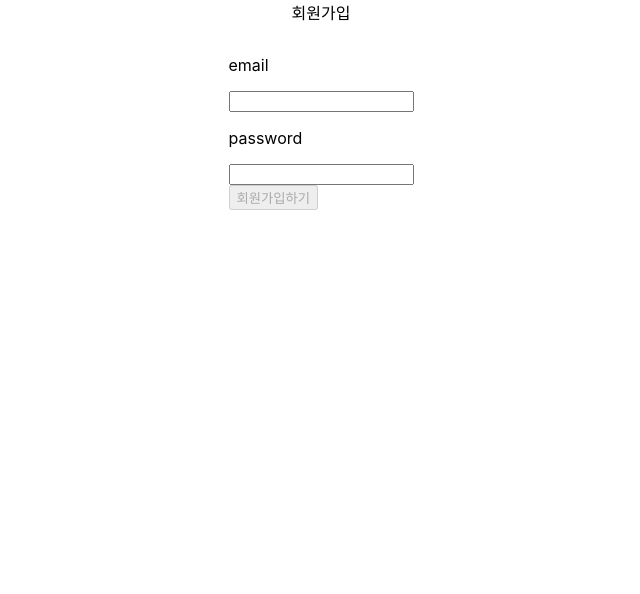
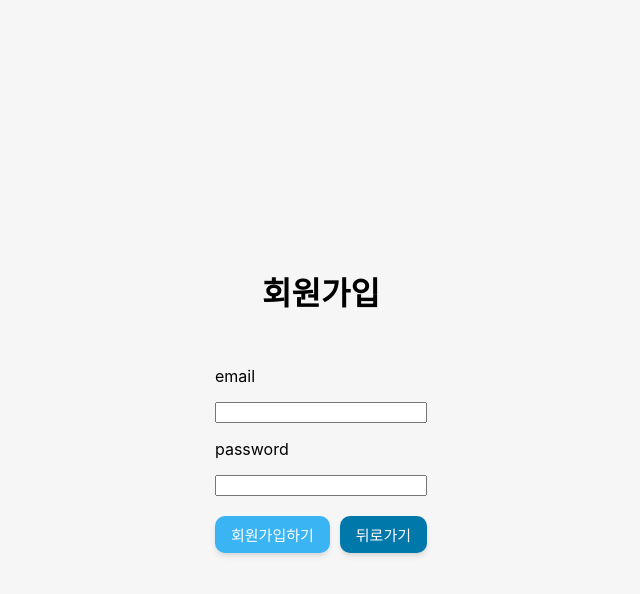
Before and after one commit to skfos62/wanted-pre-onboarding-challenge-fe-1, a React (Create React App) app: page / in a window 1280 px wide. Both pictures are taken after a click on the button "회원가입하기". Shown: the top 594 px of the page, without its empty margins (319-959 px from the left). Built offline with nearby package versions, Linux system fonts and the light colour scheme.

Commit message:
button style 수정

```diff
--- /dev/null
+++ b/src/components/Common/ActionButton.tsx
@@ -0,0 +1,44 @@
+import styled from 'styled-components'
+
+export const ActionButton = styled.button`
+  -webkit-appearance: none;
+  -moz-appearance: none;
+  appearance: none;
+  background-color: #3ab4f2;
+  color: #fff;
+  margin: 0;
+  padding: 0.5rem 1rem;
+  font-size: 15px;
+  font-weight: 400;
+  text-align: center;
+  text-decoration: none;
+  border: none;
+  border-radius: 10px;
+  display: inline-block;
+  width: auto;
+  box-shadow: 0 4px 6px -1px rgba(0, 0, 0, 0.1),
+    0 2px 4px -1px rgba(0, 0, 0, 0.06);
+  cursor: pointer;
+  transition: 0.5s;
+`
+export const CloseButton = styled.button`
+  -webkit-appearance: none;
+  -moz-appearance: none;
+  appearance: none;
+  background-color: #0078aa;
+  color: #fff;
+  margin: 0;
+  padding: 0.5rem 1rem;
+  font-size: 15px;
+  font-weight: 400;
+  text-align: center;
+  text-decoration: none;
+  border: none;
+  border-radius: 10px;
+  display: inline-block;
+  width: auto;
+  box-shadow: 0 4px 6px -1px rgba(0, 0, 0, 0.1),
+    0 2px 4px -1px rgba(0, 0, 0, 0.06);
+  cursor: pointer;
+  transition: 0.5s;
+`
--- a/src/components/Todo/TodoDetail.tsx
+++ b/src/components/Todo/TodoDetail.tsx
@@ -1,6 +1,7 @@
 import React, { useState } from 'react'
 import styled from 'styled-components'
 import { todosFetcher } from '../../Api/fetcher'
+import { ActionButton, CloseButton } from '../Common/ActionButton'
 import { InputWrap, TodoListProps } from './TodoList'
 
 const TodoContainer = styled.div`
@@ -119,42 +120,42 @@ function TodoDetail({ item, onGetTodoList, onCloseDetail }: TodoDetailProps) {
           </div>
         )}
         <ButtonWrap>
-          <button
+          <ActionButton
             type="submit"
             onClick={() => {
               updateTodoList()
             }}
           >
             수정
-          </button>
+          </ActionButton>
           {openUpdate && (
-            <button
+            <ActionButton
               type="submit"
               onClick={() => {
                 setOpenUpdate(false)
               }}
             >
               뒤로
-            </button>
+            </ActionButton>
           )}
 
-          <button
+          <ActionButton
             type="submit"
             onClick={() => {
               deleteTodoList()
             }}
           >
             삭제
-          </button>
+          </ActionButton>
         </ButtonWrap>
-        <button
+        <CloseButton
           type="submit"
           onClick={() => {
             onCloseDetail()
           }}
         >
           닫기
-        </button>
+        </CloseButton>
       </TodoDetailContainer>
     </TodoContainer>
   )
--- a/src/components/Todo/TodoList.tsx
+++ b/src/components/Todo/TodoList.tsx
@@ -2,6 +2,7 @@ import React, { useEffect, useState } from 'react'
 import { useNavigate } from 'react-router-dom'
 import styled from 'styled-components'
 import { AuthType, todosFetcher } from '../../Api/fetcher'
+import { ActionButton, CloseButton } from '../Common/ActionButton'
 import TodoDetail from './TodoDetail'
 
 const TodoContainer = styled.div`
@@ -18,13 +19,13 @@ const TodoContainer = styled.div`
 const TodoListContainer = styled.div`
   display: flex;
   width: 300px;
-  height: 150px;
   flex-direction: column;
   align-items: center;
   justify-content: center;
   gap: 15px;
   background: #fff;
   border-radius: 20px;
+  padding: 30px 0;
 `
 export const InputWrap = styled.div`
   display: flex;
@@ -32,6 +33,16 @@ export const InputWrap = styled.div`
   justify-content: center;
 `
 
+const ButtonWrap = styled.div`
+  display: flex;
+  justify-content: center;
+  gap: 10px;
+`
+
+const SectionTitle = styled.h3`
+  padding: 0;
+  margin: 0;
+`
 export interface TodoListProps {
   title: string
   content: string
@@ -105,7 +116,8 @@ function TodoList() {
     <TodoContainer>
       <h1>목록</h1>
       {openCreateTodo && (
-        <div>
+        <TodoListContainer>
+          <SectionTitle>목록 추가</SectionTitle>
           <InputWrap>
             <p>제목 </p>
             <input
@@ -125,32 +137,37 @@ function TodoList() {
               }}
             />
           </InputWrap>
-          <button
+          <ButtonWrap>
+            <CloseButton
               type="submit"
               onClick={() => {
                 setOpenCreateTodo(false)
               }}
             >
               닫기
-          </button>
-          <button
+            </CloseButton>
+            <ActionButton
               type="submit"
               onClick={() => {
                 createToDoList()
               }}
             >
               등록
-          </button>
-        </div>
+            </ActionButton>
+          </ButtonWrap>
+        </TodoListContainer>
       )}
-      <button
+      {!openCreateTodo && (
+        <ActionButton
           type="submit"
           onClick={() => {
             setOpenCreateTodo(true)
           }}
         >
           목록 추가하기
-      </button>
+        </ActionButton>
+      )}
+
       {items.length > 0 &&
         items.map((item) => (
           <>
@@ -178,14 +195,14 @@ function TodoList() {
           </>
         ))}
       {items.length === 0 && <div>목록이 없습니다</div>}
-      <button
+      <CloseButton
         type="submit"
         onClick={() => {
           logout()
         }}
       >
         로그아웃
-      </button>
+      </CloseButton>
     </TodoContainer>
   )
 }
--- a/src/components/auth/Login.tsx
+++ b/src/components/auth/Login.tsx
@@ -3,6 +3,7 @@ import { Link, useNavigate } from 'react-router-dom'
 import styled from 'styled-components'
 import { authFetcher, AuthType } from '../../Api/fetcher'
 import { handleDisabled } from '../../Helper/validationHelper'
+import { ActionButton } from '../Common/ActionButton'
 
 const LoginContainer = styled.div`
   display: flex;
@@ -16,6 +17,7 @@ const InputWrap = styled.div`
   display: flex;
   flex-direction: column;
   justify-content: center;
+  gap: 10px;
 `
 
 function Login() {
@@ -44,7 +46,7 @@ function Login() {
 
   return (
     <LoginContainer>
-      <p>Login </p>
+      <h1>Login </h1>
       <InputWrap>
         <p>id </p>
         <input
@@ -63,13 +65,13 @@ function Login() {
           }}
         />
       </InputWrap>
-      <button
+      <ActionButton
         type="submit"
         onClick={handleLogin}
         disabled={handleDisabled(email, password)}
       >
         로그인 하기
-      </button>
+      </ActionButton>
     </LoginContainer>
   )
 }
--- a/src/components/auth/SignUp.tsx
+++ b/src/components/auth/SignUp.tsx
@@ -3,10 +3,13 @@ import { useNavigate } from 'react-router-dom'
 import styled from 'styled-components'
 import { authFetcher } from '../../Api/fetcher'
 import { handleDisabled } from '../../Helper/validationHelper'
+import { ActionButton, CloseButton } from '../Common/ActionButton'
 
 const SignUpContainer = styled.div`
   display: flex;
+  background: #f6f6f6;
   width: 100%;
+  height: 100vh;
   flex-direction: column;
   align-items: center;
   justify-content: center;
@@ -16,6 +19,11 @@ const InputWrap = styled.div`
   display: flex;
   flex-direction: column;
   justify-content: center;
+`
+
+const ButtonWrap = styled.div`
+  display: flex;
+  gap: 10px;
 `
 
 function SignUp() {
@@ -42,10 +50,13 @@ function SignUp() {
       console.log(error)
     }
   }
+  const handleLogin = () => {
+    navigate('/' + location.search)
+  }
 
   return (
     <SignUpContainer>
-      회원가입
+      <h1>회원가입</h1>
       <form
         onSubmit={(e) => {
           handleSignUp(e)
@@ -70,9 +81,23 @@ function SignUp() {
             }}
           />
         </InputWrap>
-        <button type="submit" disabled={handleDisabled(email, password)}>
-          회원가입하기
-        </button>
+        <br />
+        <ButtonWrap>
+          <ActionButton
+            type="submit"
+            disabled={handleDisabled(email, password)}
+          >
+            회원가입하기
+          </ActionButton>
+          <CloseButton
+            type="submit"
+            onClick={() => {
+              handleLogin()
+            }}
+          >
+            뒤로가기
+          </CloseButton>
+        </ButtonWrap>
       </form>
     </SignUpContainer>
   )
--- a/src/components/index.tsx
+++ b/src/components/index.tsx
@@ -2,6 +2,7 @@ import React, { useEffect } from 'react'
 import { Link, useNavigate } from 'react-router-dom'
 import styled from 'styled-components'
 import Login from './auth/Login'
+import { CloseButton } from './Common/ActionButton'
 
 const IndexContainer = styled.div`
   background: #f6f6f6;
@@ -17,9 +18,6 @@ const SignUpButtonWrap = styled.div`
   flex-direction: column;
   align-items: center;
   margin: 10px 0;
-`
-const SignUpButton = styled.button`
-  width: 100px;
 `
 
 function Index() {
@@ -39,14 +37,14 @@ function Index() {
     <IndexContainer>
       <Login />
       <SignUpButtonWrap>
-        <SignUpButton
+        <CloseButton
           type="button"
           onClick={() => {
             handleSignUp()
           }}
         >
           회원가입하기
-        </SignUpButton>
+        </CloseButton>
       </SignUpButtonWrap>
     </IndexContainer>
   )
```
Lines whose indentation alone changed are shown as unchanged.
